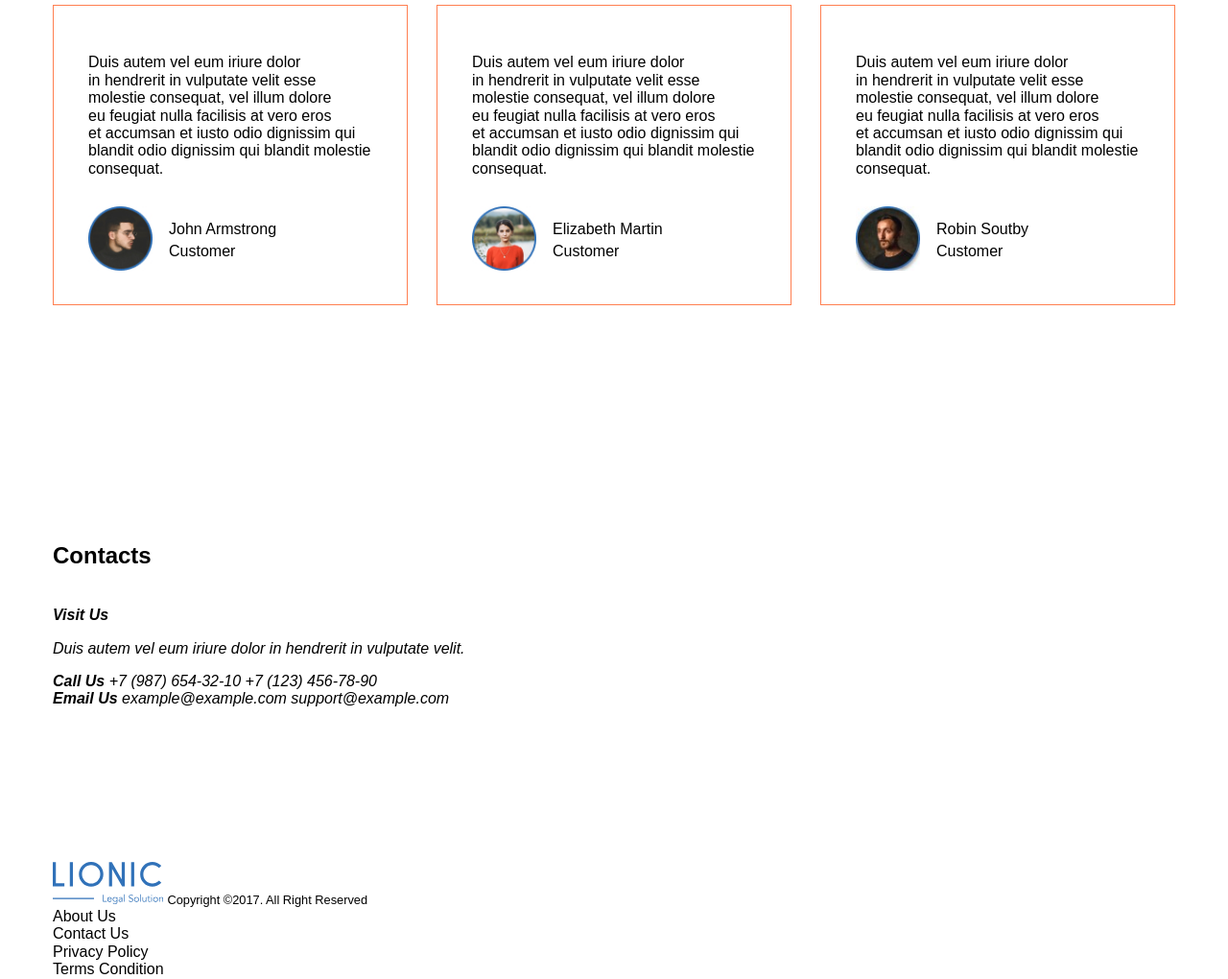
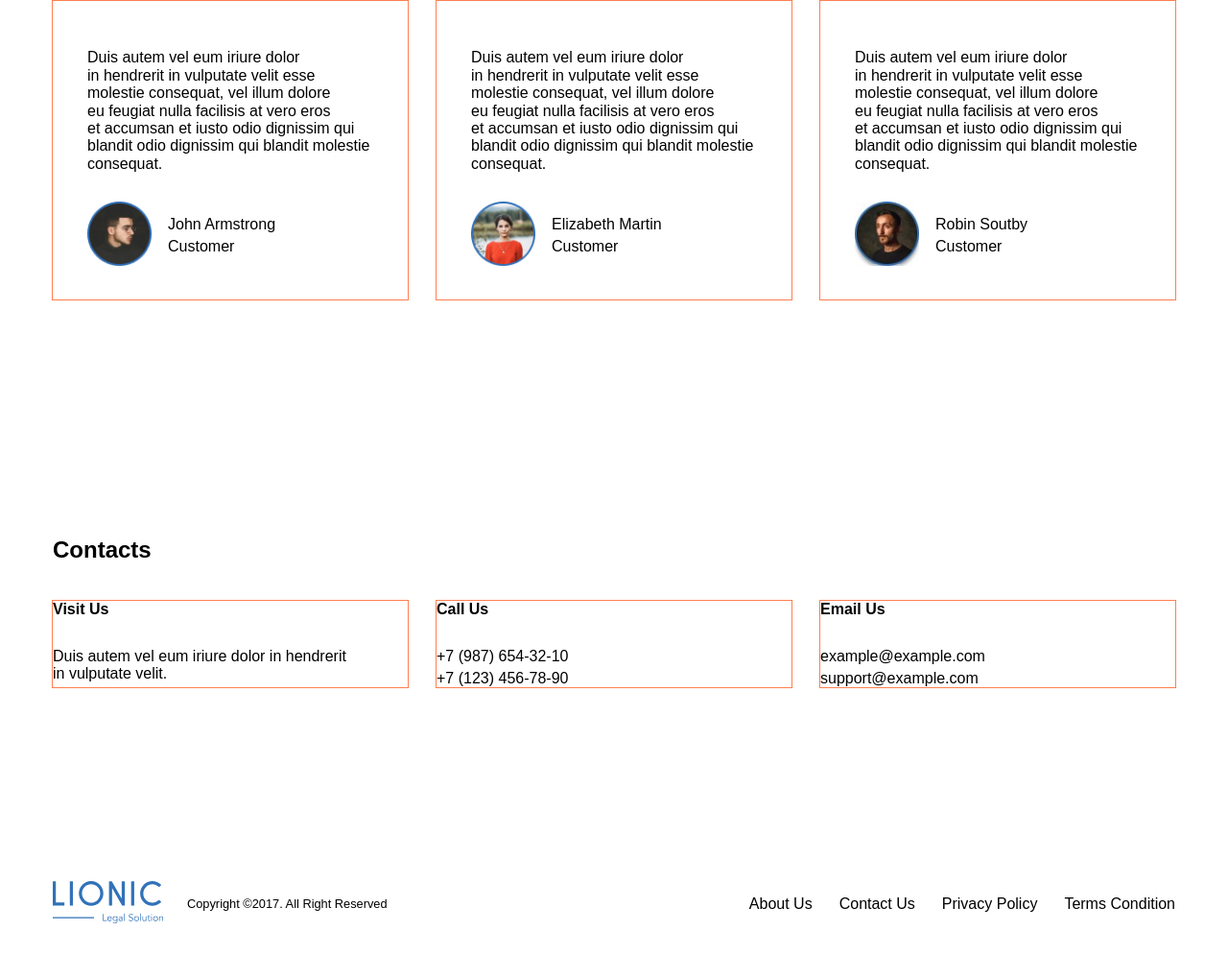
Before and after one commit to KonstantinSavchenko/lionic-start, a plain HTML site: page index.html in a window 1280 px wide. Shown: the part 2054-3074 px from the top of the page at 96% size. Drawn offline with Linux system fonts and the light colour scheme.

Commit message:
contacts and footer added

```diff
--- a/css/style.css
+++ b/css/style.css
@@ -151,8 +151,7 @@ body {
 .articles-item {
     width: 570px;
     margin-bottom: 30px;
-
-    border: 1px solid coral;
+    outline: 1px solid coral;
 }
 
 .articles-item:not(:nth-child(2n)) {
@@ -187,7 +186,7 @@ body {
     flex-direction: column;
     width: 370px;
     padding: 50px 36px 30px 36px;
-    border: 1px solid coral;
+    outline: 1px solid coral;
 }
 
 .clients-item:not(:nth-child(3n)) {
@@ -213,3 +212,55 @@ body {
 .clients-name {
     margin-bottom: 5px;
 }
+
+/* contacts */
+
+.contacts-address {
+    font-style: normal;
+}
+
+.contacts-item {
+    flex-direction: column;
+    width: 370px;
+    outline: 1px solid coral;
+}
+
+.contacts-item:not(:nth-child(3n)) {
+    margin-right: 30px;
+}
+
+.contacts-item-caption {
+    margin-bottom: 30px;
+}
+
+.contacts-item-text {
+    margin: 0;
+}
+
+.contacts-item-link:not(:last-child) {
+    margin-bottom: 5px;
+}
+
+/* footer */
+
+.footer {
+    padding: 42px 0;
+}
+
+.footer-container {
+    align-items: center;
+    justify-content: space-between;
+}
+
+.footer-left,
+.footer-right {
+    align-items: center;
+}
+
+.footer-logo {
+    margin-right: 25px;
+}
+
+.footer-item:not(:last-child) {
+    margin-right: 28px;
+}
--- a/index.html
+++ b/index.html
@@ -302,8 +302,8 @@
                     Contacts
                 </h2>
                 <address class="contacts-address">
-                    <ul class="contacts-list list-reset">
-                        <li class="contacts-item">
+                    <ul class="contacts-list list-reset flex">
+                        <li class="contacts-item flex">
                             <strong class="contacts-item-caption">
                                 Visit Us
                             </strong>
@@ -311,7 +311,7 @@
                                 Duis autem vel eum iriure dolor in&nbsp;hendrerit in&nbsp;vulputate velit.
                             </p>
                         </li>
-                        <li class="contacts-item">
+                        <li class="contacts-item flex">
                             <strong class="contacts-item-caption">
                                 Call Us
                             </strong>
@@ -322,7 +322,7 @@
                                 +7 (123) 456-78-90
                             </a>
                         </li>
-                        <li class="contacts-item">
+                        <li class="contacts-item flex">
                             <strong class="contacts-item-caption">
                                 Email Us
                             </strong>
@@ -345,8 +345,8 @@
     </main>
 
     <footer class="footer">
-        <div class="container">
-            <div class="footer-left">
+        <div class="container flex footer-container">
+            <div class="footer-left flex">
                 <a href="#" class="footer-logo">
                     <img src="img/logo.svg" alt="logo">
                 </a>
@@ -354,9 +354,9 @@
                     Copyright ©2017. All Right Reserved
                 </small>
             </div>
-            <div class="footer-right">
+            <div class="footer-right flex">
                 <nav class="footer-nav">
-                    <ul class="footer-list list-reset">
+                    <ul class="footer-list list-reset flex">
                         <li class="footer-item">
                             <a href="#" target="_blank" class="footer-link">About Us</a>
                         </li>
@@ -371,7 +371,7 @@
                         </li>
                     </ul>
                 </nav>
-                <ul class="social list-reset">
+                <ul class="social list-reset flex">
                     <li class="social-item"><a href="#" class="social-link social-link-tw"></a></li>
                     <li class="social-item"><a href="#" class="social-link social-link-linkedin"></a></li>
                     <li class="social-item"><a href="#" class="social-link social-link-mail"></a></li>
```
